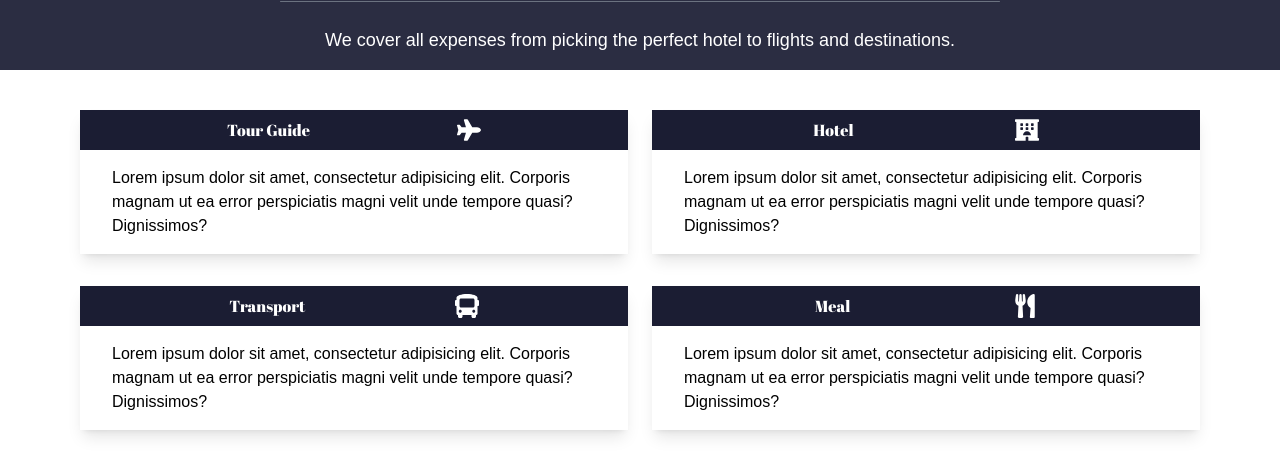
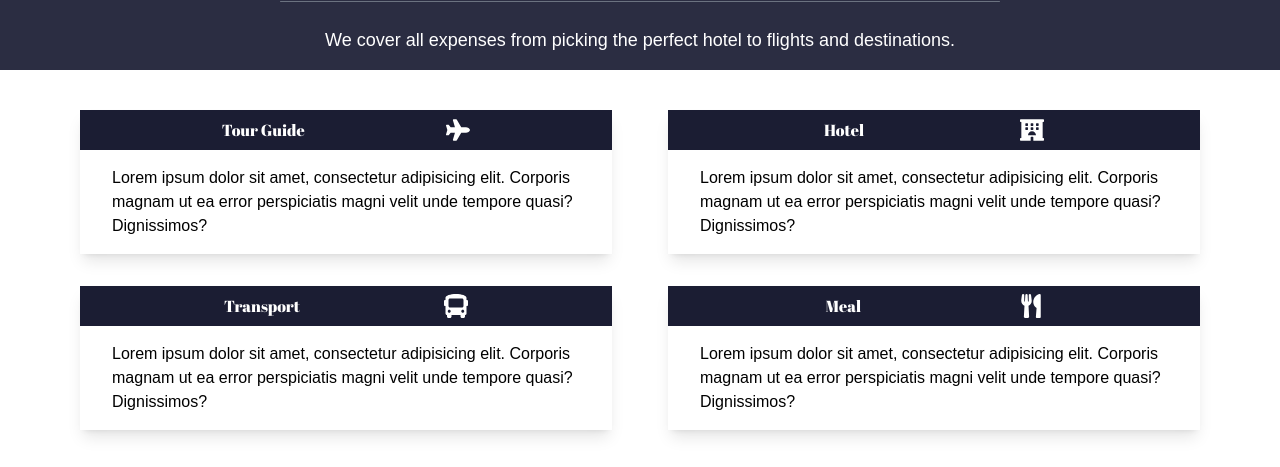
Before and after one commit to NurkaAmre/nomad, a Next.js app: page / in a window 1280 px wide. Shown: the part 864-1331 px from the top of the page. Built offline with nearby package versions, Linux system fonts and the light colour scheme; a web font is replaced by a local one.

Commit message:
Div changed to ul li

```diff
--- a/components/services.tsx
+++ b/components/services.tsx
@@ -11,8 +11,8 @@ const Services = () => {
           We cover all expenses from picking the perfect hotel to flights and destinations.
         </p>
       </div>
-      <div className="bg-white grid gap-4 md:grid-cols-2 py-10 md:px-20 px-8 md:gap-x-6 md:gap-y-8">
-        <div className="shadow-lg">
+      <ul className="bg-white grid gap-4 md:grid-cols-2 py-10 md:px-20 px-8 md:gap-x-14 md:gap-y-8">
+        <li className="shadow-lg">
           <div className="flex justify-evenly text-white py-2 bg-[#1B1D33]">
             <p className="font-abril">Tour Guide</p>
             <FaPlane className="text-2xl" />
@@ -21,8 +21,8 @@ const Services = () => {
             Lorem ipsum dolor sit amet, consectetur adipisicing elit. Corporis magnam ut ea error perspiciatis magni velit
             unde tempore quasi? Dignissimos?
           </p>
-        </div>
-        <div className="shadow-lg">
+        </li>
+        <li className="shadow-lg">
           <div className="flex justify-evenly text-white py-2 bg-[#1B1D33]">
             <p className="font-abril">Hotel</p>
             <FaHotel className="text-2xl" />
@@ -31,8 +31,8 @@ const Services = () => {
             Lorem ipsum dolor sit amet, consectetur adipisicing elit. Corporis magnam ut ea error perspiciatis magni velit
             unde tempore quasi? Dignissimos?
           </p>
-        </div>
-        <div className="shadow-lg">
+        </li>
+        <li className="shadow-lg">
           <div className="flex justify-evenly text-white py-2 bg-[#1B1D33]">
             <p className="font-abril">Transport</p>
             <FaBus className="text-2xl" />
@@ -41,8 +41,8 @@ const Services = () => {
             Lorem ipsum dolor sit amet, consectetur adipisicing elit. Corporis magnam ut ea error perspiciatis magni velit
             unde tempore quasi? Dignissimos?
           </p>
-        </div>
-        <div className="shadow-lg">
+        </li>
+        <li className="shadow-lg">
           <div className="flex justify-evenly text-white font-abril py-2 bg-[#1B1D33]">
             <p className="font-abril">Meal</p>
             <FaUtensils className="text-2xl" />
@@ -51,8 +51,8 @@ const Services = () => {
             Lorem ipsum dolor sit amet, consectetur adipisicing elit. Corporis magnam ut ea error perspiciatis magni velit
             unde tempore quasi? Dignissimos?
           </p>
-        </div>
-      </div>
+        </li>
+      </ul>
     </section>
   );
 };
```
